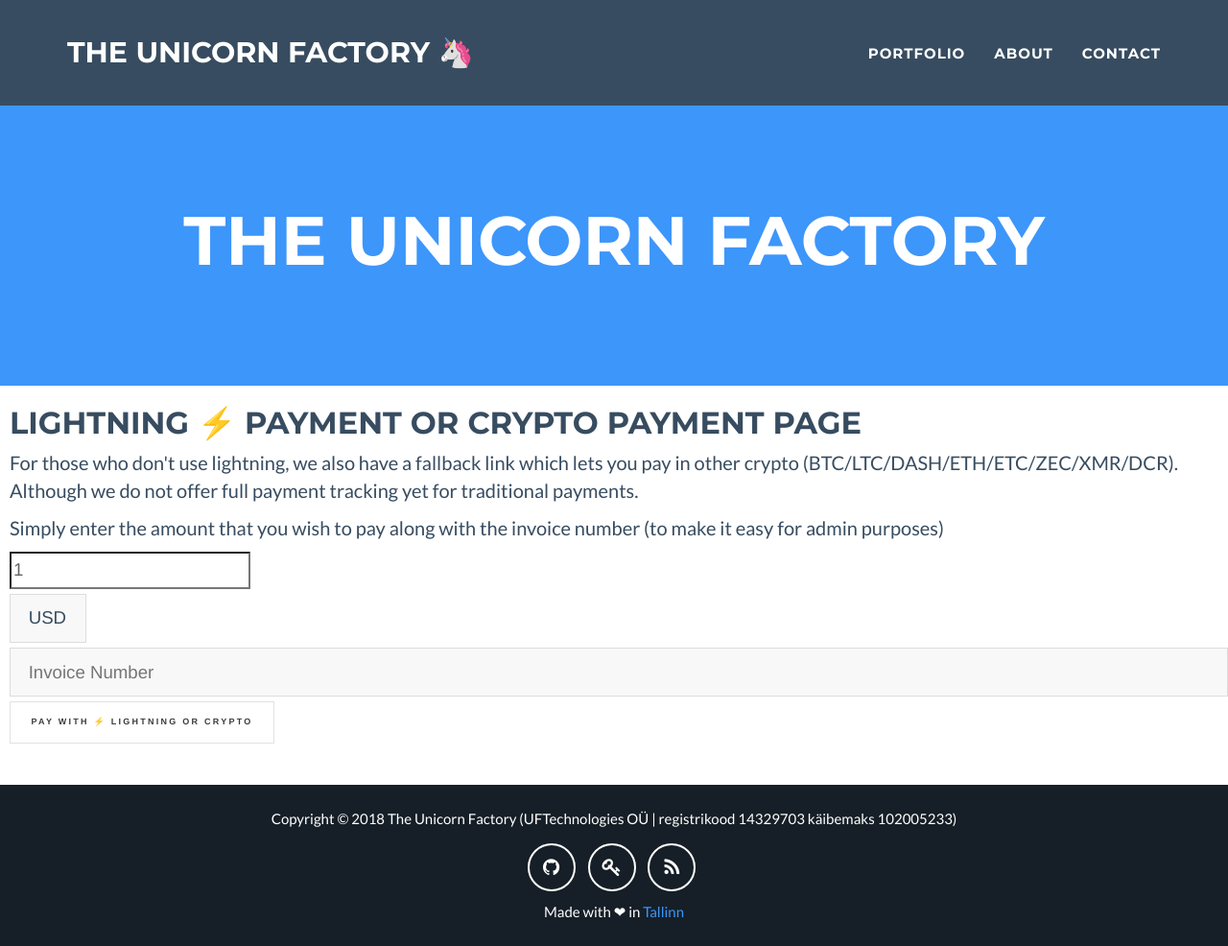
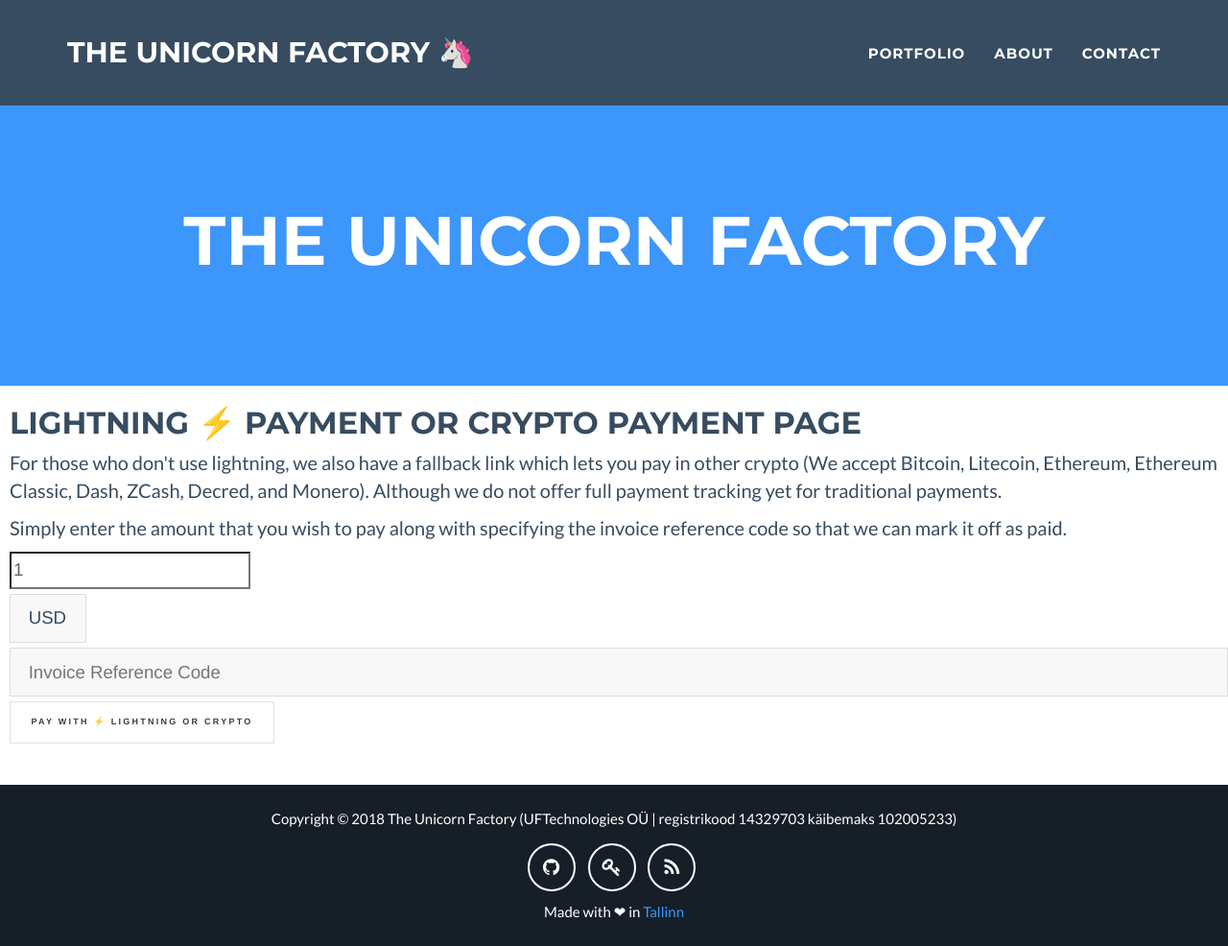
Before and after one commit to theunicornfactory/theunicornfactory.github.io, a Jekyll site: the page built from pay.html, in a window 1280 px wide and 986 px high. Shown: the whole window at 96% size. Built offline with Jekyll 4.4.1, drawn with Linux system fonts in a browser that asks for light colours.

Commit message:
Change description

```diff
--- a/pay.html
+++ b/pay.html
@@ -3,20 +3,20 @@
 permalink: /cryptopay/
 ---
 <div id="mainpage" class="mainpage">
-  <h2>lightning ⚡️ payment or Crypto payment page</h2>
+  <h2>Lightning ⚡️ payment or Crypto payment page</h2>
   <div id="blurb">
     <p>
-      For those who don't use lightning, we also have a fallback link which lets you pay in other crypto (BTC/LTC/DASH/ETH/ETC/ZEC/XMR/DCR). Although we do not offer full payment tracking yet for traditional payments.
+      For those who don't use lightning, we also have a fallback link which lets you pay in other crypto (We accept Bitcoin, Litecoin, Ethereum, Ethereum Classic, Dash, ZCash, Decred, and Monero). Although we do not offer full payment tracking yet for traditional payments.
     </p>
     <p>
-      Simply enter the amount that you wish to pay along with the invoice number (to make it easy for admin purposes)</a>
+      Simply enter the amount that you wish to pay along with specifying the invoice reference code so that we can mark it off as paid.</a>
     </p>
   </div>
   <div id="lnapp">
     <div id="paymentwidget">
       <input id="amountinput" v-model="amount" placeholder="Amount (eg. 1 or 1.50 or 0.50)" />
       <select id="fiatcode" name="fiatcode"><option>USD</option><option>EUR</option></select>
-      <input id="descriptionform" type="text" value="" placeholder="Invoice Number" />
+      <input id="descriptionform" type="text" value="" placeholder="Invoice Reference Code" />
       <button id="submitbutton" v-on:click="generateInvoice">Pay with ⚡️ lightning or Crypto</button>
       <div id="result">
       </div>
```
